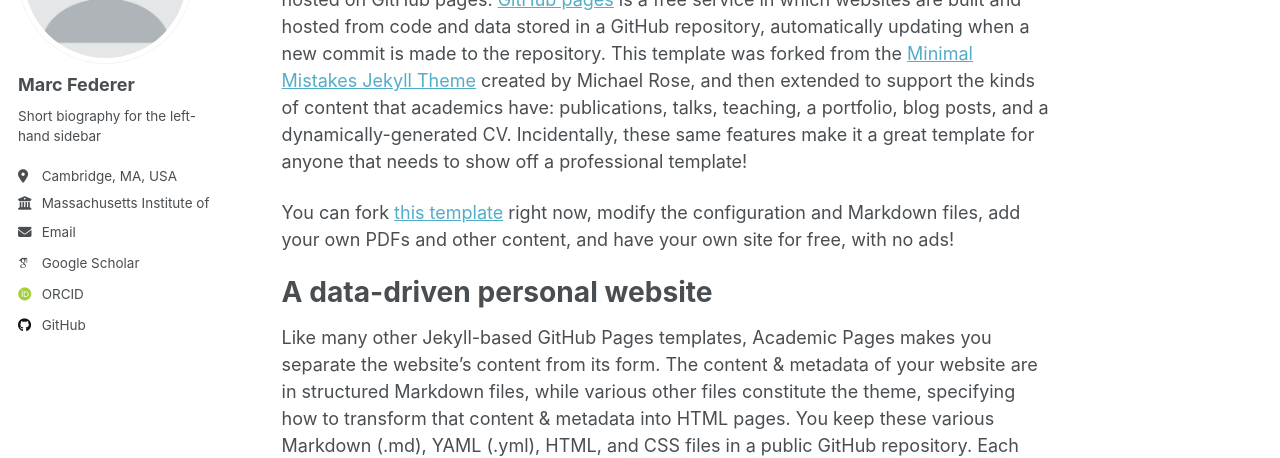
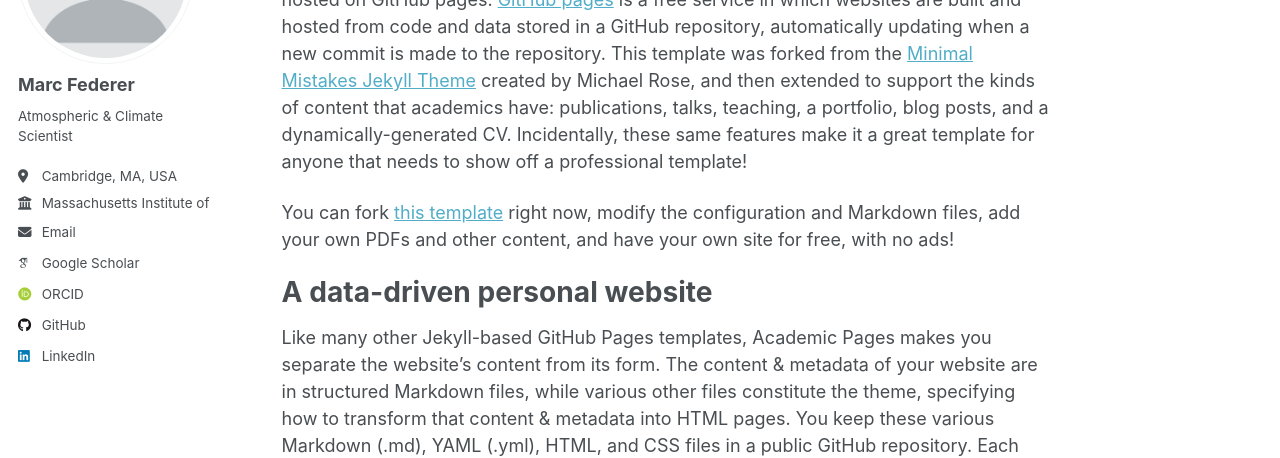
Before and after one commit to marcfederer/marcfederer.github.io, a Jekyll site: the page built from _pages/about.md, in a window 1280 px wide. Shown: the part 210-668 px from the top of the page. Built offline with Jekyll 4.4.1, drawn with Linux system fonts in a browser that asks for light colours; some web fonts are replaced; a script that is not in the unit is left out.

Commit message:
Modify personal details in _config.yml
Updated personal information and links in the configuration file.

```diff
--- a/_config.yml
+++ b/_config.yml
@@ -13,10 +13,10 @@
 title_separator          : "-"
 name                     : &name "Your Name"
 description              : &description "Your Name's academic portfolio"   # Update this with a general description of your site, this is the default if not overridden by a page
-url                      : https://academicpages.github.io # The base hostname & protocol for your site e.g. "https://[your GitHub username].github.io",
+url                      : https://marcfederer.github.io # The base hostname & protocol for your site e.g. "https://[your GitHub username].github.io",
                                                            # or if you already have some other page hosted on Github then use "https://[your GitHub username].github.io/[Your Repo Name]"
 baseurl                  : "" # the subpath of your site, e.g. "/blog"
-repository               : "academicpages/academicpages.github.io"
+repository               : "marcfederer/marcfederer.github.io"
 
 # Site Author - The following control what appear as part of the author content on the side bar.
 #               If a field is blank the icon and link will not appear, otherwise it will be shown.
@@ -26,9 +26,9 @@
   avatar           : "profile.png"
   name             : "Marc Federer"
   pronouns         : # example: "she/her"
-  bio              : "Short biography for the left-hand sidebar"
+  bio              : "Atmospheric & Climate Scientist"
   location         : "Cambridge, MA, USA"
-  employer         : "Massachusetts Institute of Technology"
+  employer         : "Massachusetts Institute\n of Technology"
   uri              : # URL
   email            : "mfederer@mit.edu"
 
@@ -38,7 +38,7 @@
   googlescholar    : "https://scholar.google.com/citations?user=KDFjZe8AAAAJ&hl"
   inspire-hep      : # URL
   impactstory      : # URL
-  orcid            : "http://orcid.org/yourorcidurl"
+  orcid            : "http://orcid.org/0000-0002-2531-6234"
   semantic         : # URL
   pubmed           :
   researchgate     : # URL
@@ -63,7 +63,7 @@
   keybase          : # Username
   instagram        : # Username
   lastfm           : # Username
-  linkedin         : # Username
+  linkedin         : Marc Federer
   mastodon         : # URL
   medium           : # URL
   pinterest        : # Username
```
